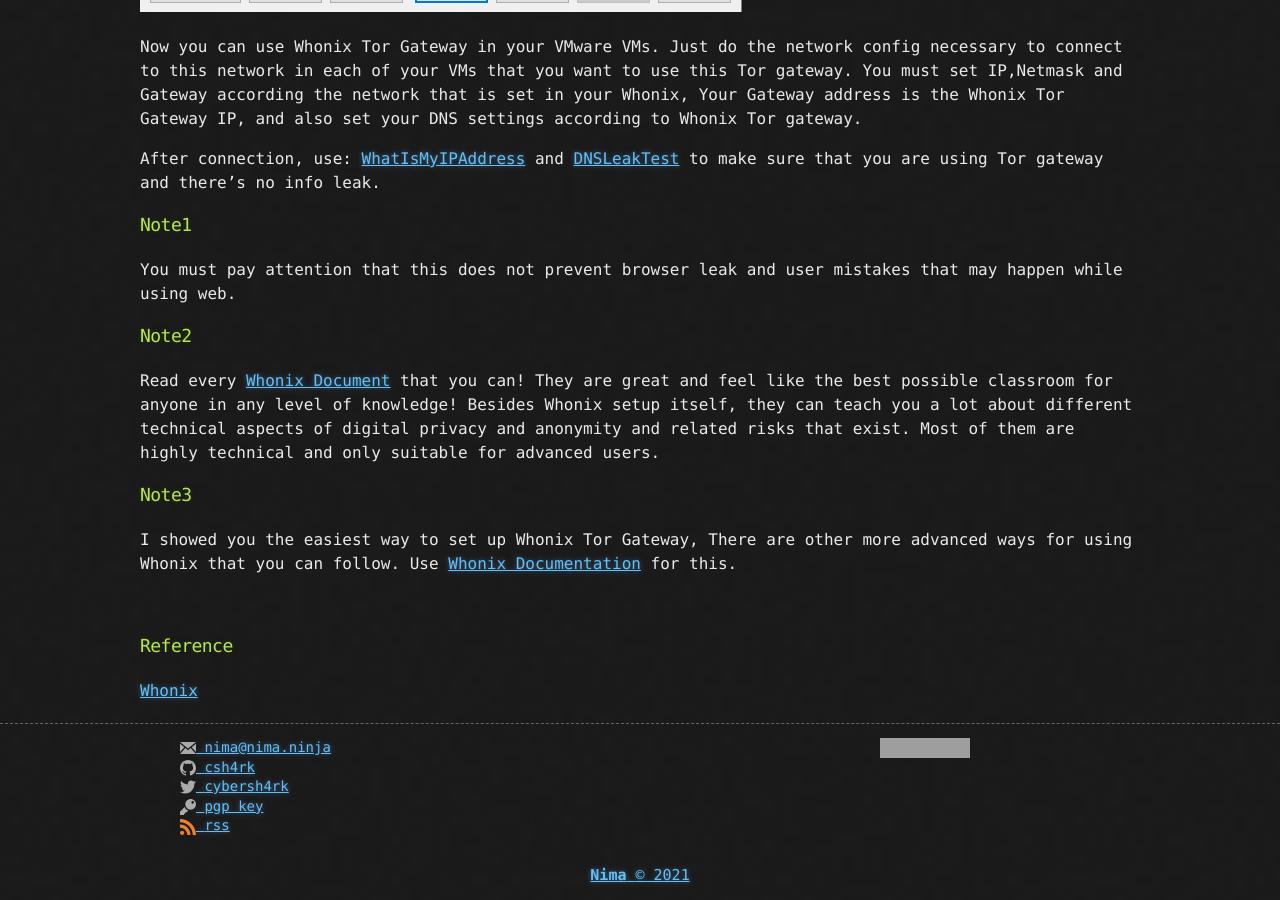
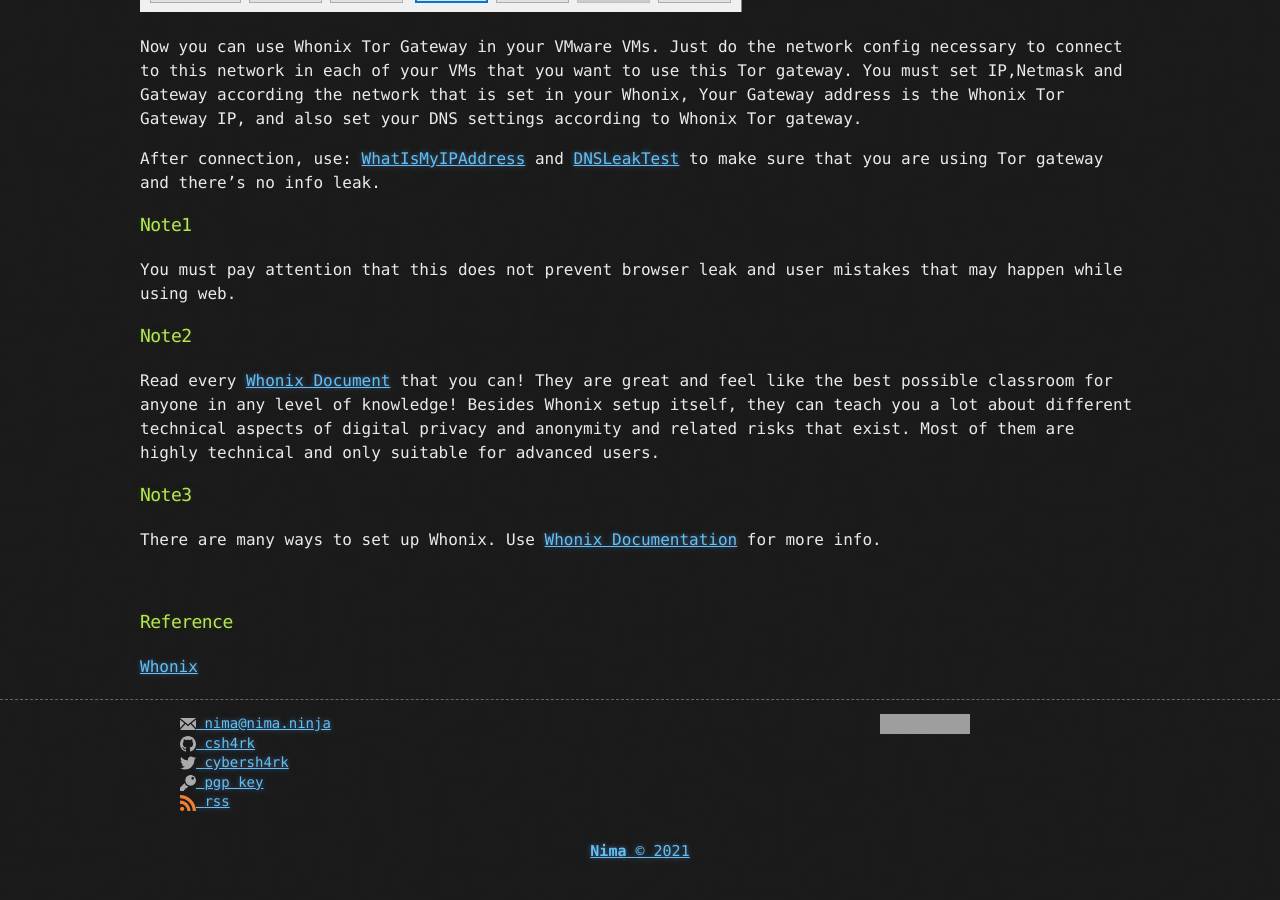
Before and after one commit to CamoCatX/camocatx.github.io, a Jekyll site: the page built from blog/_posts/2021-10-20-whonix-tor-gateway.md, in a window 1280 px wide and 900 px high, scrolled down 2558 px. Built offline with Jekyll 4.4.1, drawn with Linux system fonts in a browser that asks for light colours; after the commit the page ends 3434 px from its top, so only the background shows below that; grey boxes are pictures that could not be loaded.

Commit message:
Update 2021-10-20-whonix-tor-gateway.md

```diff
--- a/blog/_posts/2021-10-20-whonix-tor-gateway.md
+++ b/blog/_posts/2021-10-20-whonix-tor-gateway.md
@@ -44,7 +44,7 @@ Read every [Whonix Document](https://www.whonix.org/wiki/Documentation) that you
 
 ### Note3
 
-I showed you the easiest way to set up Whonix Tor Gateway, There are other more advanced ways for using Whonix that you can follow. Use [Whonix Documentation](https://www.whonix.org/wiki/Documentation) for this.
+There are many ways to set up Whonix. Use [Whonix Documentation](https://www.whonix.org/wiki/Documentation) for more info.
 
 <br>
 ### Reference
```
